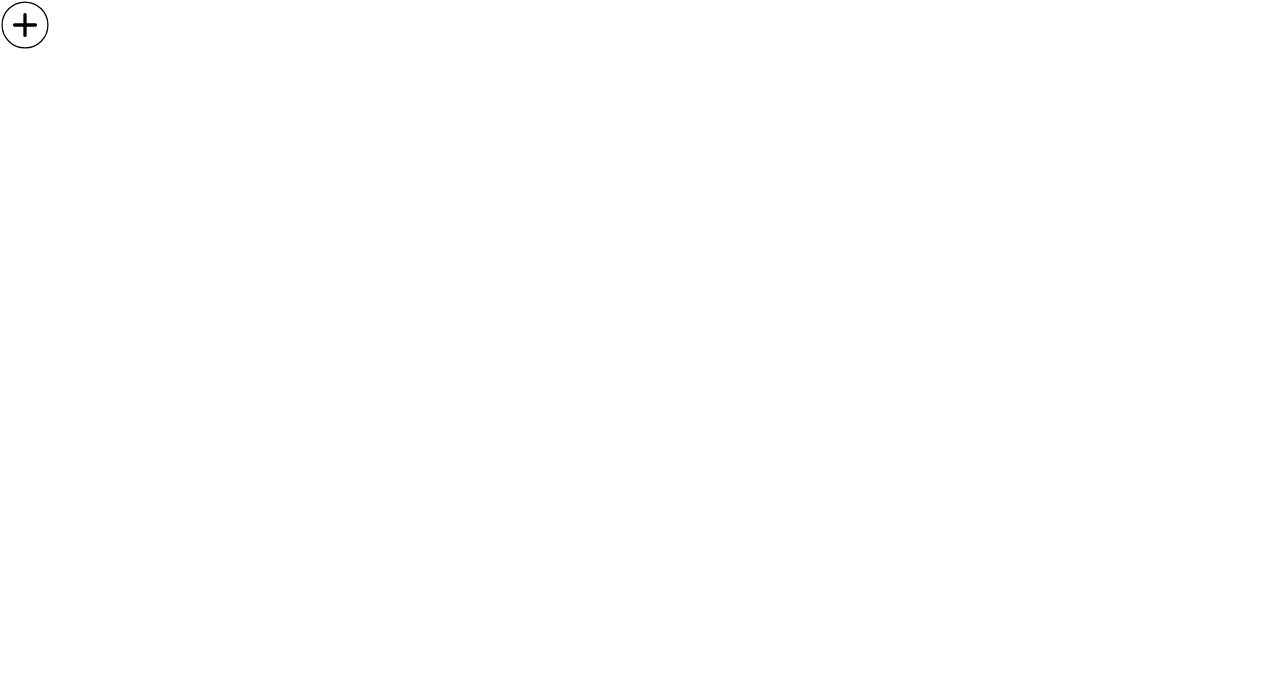
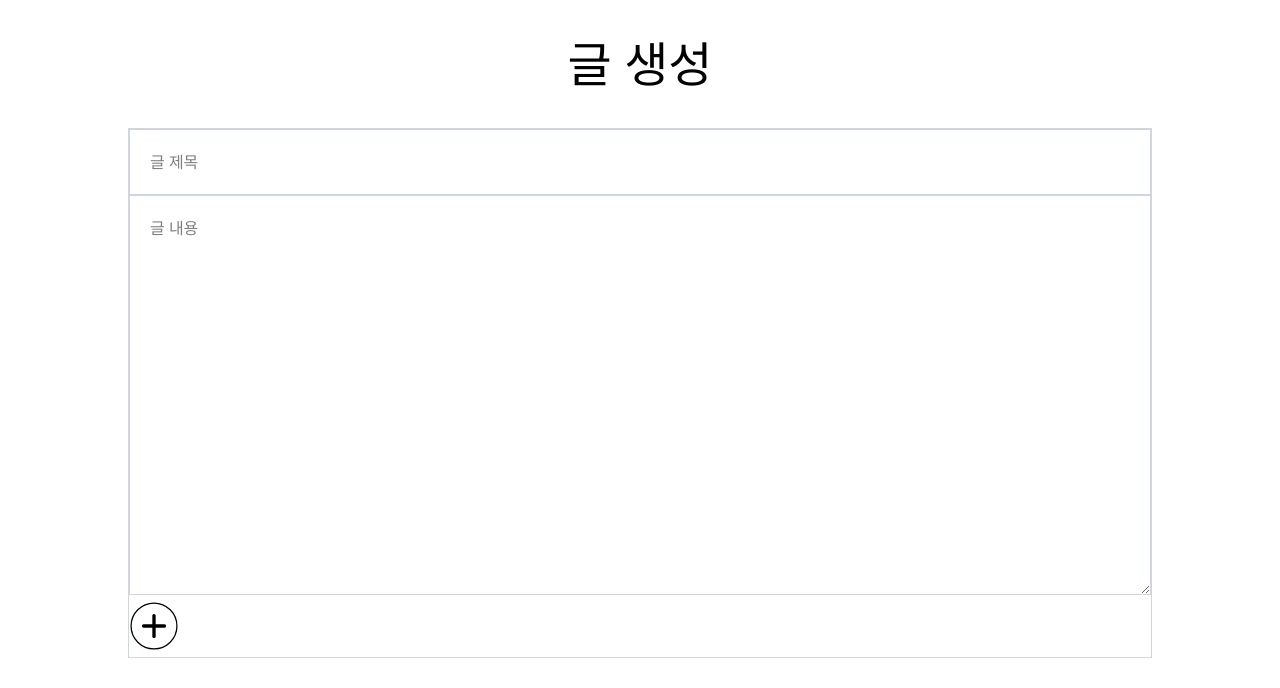
Before and after one commit to yejin-e/GlobalStatus, a React (Vite) app: page /create in a window 1280 px wide. Shown: the top 688 px of the page. Built offline with nearby package versions, Linux system fonts and the light colour scheme.

Commit message:
feat
글 생성 폼

```diff
--- a/src/pages/CreatePage.jsx
+++ b/src/pages/CreatePage.jsx
@@ -7,16 +7,50 @@ const CreatePage = () => {
   const navigate = useNavigate();
   const { posts, setPosts } = useContext(PostContext);
 
-  const handleCreateCick = () => {
-    setPosts((prev) => [{ title: "추가 제목", content: "추가 내용" }, ...prev]);
+  const handleCreateCick = (e) => {
+    // 브라우저가 페이지를 다시 로드하지 못하도록 방지합니다.
+    e.preventDefault();
+
+    // 폼 데이터를 읽습니다.
+    const form = e.target;
+    const formData = new FormData(form);
+
+    // You can pass formData as a fetch body directly:
+    fetch("/some-api", { method: form.method, body: formData });
+
+    // Or you can work with it as a plain object:
+    const formJson = Object.fromEntries(formData.entries());
+    console.log(formJson.title);
+
+    setPosts((prev) => [
+      { title: formJson.title, content: formJson.content },
+      ...prev,
+    ]);
     navigate("/");
   };
 
   return (
     <div>
-      <button onClick={handleCreateCick}>
-        <Create />
-      </button>
+      <div className="p-10 text-center text-5xl"> 글 생성 </div>
+      <form
+        method="post"
+        onSubmit={handleCreateCick}
+        className="border w-4/5 m-auto border-gray-300"
+      >
+        <input
+          name="title"
+          placeholder="글 제목"
+          className="border w-full p-5 border-gray-300 outline-none"
+        />
+        <textarea
+          name="content"
+          placeholder="글 내용"
+          className="border w-full h-100 p-5 border-gray-300 outline-none"
+        />
+        <button type="submit" className="">
+          <Create />
+        </button>
+      </form>
     </div>
   );
 };
```
